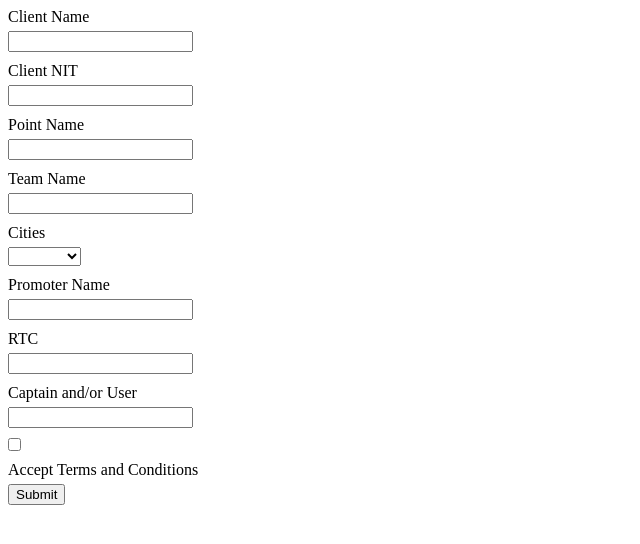
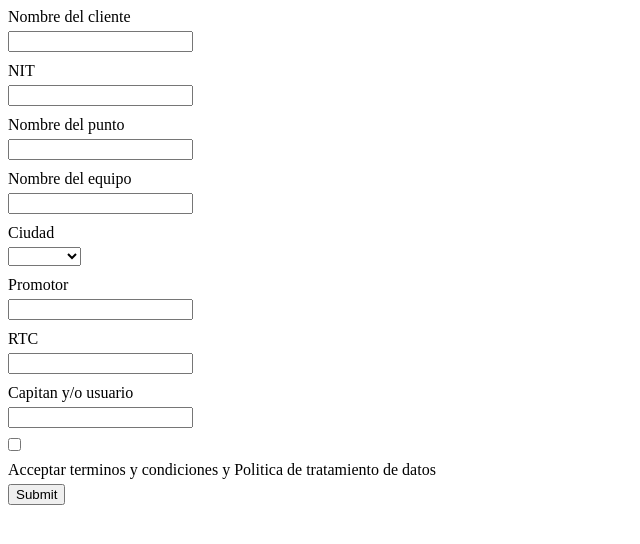
Before and after one commit to cigotete/vue-client-register-form-test, a Vue app: page / in a window 1280 px wide. Shown: the top 544 px of the page, without its empty margins (0-640 px from the left). Built offline with nearby package versions, Linux system fonts and the light colour scheme.

Commit message:
Renaming fields.

```diff
--- a/src/components/LeggerSuscription.vue
+++ b/src/components/LeggerSuscription.vue
@@ -1,34 +1,34 @@
 <template>
   <div id="legger-form">
-    <label for="client-name">Client Name</label>
-    <input id="client-name" type="text" v-model="form.clientName" :maxlength="255" required>
+    <label for="client-name">{{ this.field_names.field_legger_client_name }}</label>
+    <input id="client-name" type="text" v-model="form.field_legger_client_name" :maxlength="255" required>
 
-    <label for="client-nit">Client NIT</label>
-    <input id="client-nit" type="text" v-model="form.clientNit" :maxlength="255" required>
+    <label for="client-nit">{{ this.field_names.field_legger_client_nit }}</label>
+    <input id="client-nit" type="text" v-model="form.field_legger_client_nit" :maxlength="255" required>
 
-    <label for="point-name">Point Name</label>
-    <input id="point-name" type="text" v-model="form.pointName" :maxlength="255">
+    <label for="point-name">{{ this.field_names.field_legger_point_name }}</label>
+    <input id="point-name" type="text" v-model="form.field_legger_point_name" :maxlength="255">
 
-    <label for="team-name">Team Name</label>
-    <input id="team-name" type="text" v-model="form.teamName" :maxlength="255">
+    <label for="team-name">{{ this.field_names.field_legger_team_name }}</label>
+    <input id="team-name" type="text" v-model="form.field_legger_team_name" :maxlength="255">
 
-    <label for="cities">Cities</label>
-    <select id="cities" v-model="form.selectedCity">
+    <label for="cities">{{ this.field_names.field_legger_cities }}</label>
+    <select id="cities" v-model="form.field_legger_cities">
       <option v-for="city in cities" :key="city.key" :value="city.key">{{ city.value }}</option>
     </select>
 
-    <label for="promoter-name">Promoter Name</label>
-    <input id="promoter-name" type="text" v-model="form.promoterName" :maxlength="255">
+    <label for="promoter-name">{{ this.field_names.field_legger_promoter }}</label>
+    <input id="promoter-name" type="text" v-model="form.field_legger_promoter" :maxlength="255">
 
-    <label for="rtc">RTC</label>
-    <input id="rtc" type="text" v-model="form.rtc" :maxlength="255">
+    <label for="rtc">{{ this.field_names.field_legger_rtc }}</label>
+    <input id="rtc" type="text" v-model="form.field_legger_rtc" :maxlength="255">
 
-    <label for="captain-user">Captain and/or User</label>
-    <input id="captain-user" type="text" v-model="form.captainUser" :maxlength="255">
+    <label for="captain-user">{{ this.field_names.field_legger_captain_andor_user }}</label>
+    <input id="captain-user" type="text" v-model="form.field_legger_captain_andor_user" :maxlength="255">
 
     <label for="accept-toc-pdt">
-      <input id="accept-toc-pdt" type="checkbox" v-model="form.acceptTocPdt" required>
-      Accept Terms and Conditions
+      <input id="accept-toc-pdt" type="checkbox" v-model="form.field_legger_accept_tnc_pdt" required>
+      {{ this.field_names.field_legger_accept_tnc_pdt }}
     </label>
 
     <button @click="submitForm" type="submit">Submit</button>
@@ -42,21 +42,33 @@ export default   {
   data() {
     return {
       form: {
-        clientName: '',
-        clientNit: '',
-        pointName: '',
-        teamName: '',
-        selectedCity: '',
-        promoterName: '',
-        rtc: '',
-        captainUser: '',
-        acceptTocPdt: false
+        field_legger_client_name: '',
+        field_legger_client_nit: '',
+        field_legger_point_name: '',
+        field_legger_team_name: '',
+        field_legger_cities: '',
+        field_legger_promoter: '',
+        field_legger_rtc: '',
+        field_legger_captain_andor_user: '',
+        field_legger_accept_tnc_pdt: false,
       },
       cities: [
         { key: 'bogota', value: 'Bogotá' },
         { key: 'medellin', value: 'Medellín' },
         { key: 'cali', value: 'Cali' }
-      ]
+      ],
+      field_names: {
+        field_legger_client_name: 'Nombre del cliente',
+        field_legger_client_nit: 'NIT',
+        field_legger_point_name: 'Nombre del punto',
+        field_legger_team_name: 'Nombre del equipo',
+        field_legger_cities: 'Ciudad',
+        field_legger_promoter: 'Promotor',
+        field_legger_rtc: 'RTC',
+        field_legger_captain_andor_user: 'Capitan y/o usuario',
+        field_legger_accept_tnc_pdt: 'Acceptar terminos y condiciones y Politica de tratamiento de datos',
+      },
+      validationErrors: {},
     };
   },
   methods: {
@@ -67,52 +79,52 @@ export default   {
       const data = {
         title: [
           {
-            value: this.form.clientName + ' - ' + this.form.clientNit,
+            value: this.form.field_legger_client_name + ' - ' + this.form.field_legger_client_nit,
           },
         ],
         field_legger_client_name: [
           {
-            value: this.form.clientName,
+            value: this.form.field_legger_client_name,
           },
         ],
         field_legger_client_nit: [
           {
-            value: this.form.clientNit,
+            value: this.form.field_legger_client_nit,
           },
         ],
         field_legger_point_name: [
           {
-            value: this.form.pointName,
+            value: this.form.field_legger_point_name,
           },
         ],
         field_legger_team_name: [
           {
-            value: this.form.teamName,
+            value: this.form.field_legger_team_name,
           },
         ],
         field_legger_cities: [
           {
-            value: this.form.selectedCity,
+            value: this.form.field_legger_cities,
           },
         ],
         field_legger_promoter: [
           {
-            value: this.form.promoterName,
+            value: this.form.field_legger_promoter,
           },
         ],
         field_legger_rtc: [
           {
-            value: this.form.rtc,
+            value: this.form.field_legger_rtc,
           },
         ],
         field_legger_captain_andor_user: [
           {
-            value: this.form.captainUser,
+            value: this.form.field_legger_captain_andor_user,
           },
         ],
         field_legger_accept_tnc_pdt: [
           {
-            value: this.form.acceptTocPdt,
+            value: this.form.field_legger_accept_tnc_pdt,
           },
         ],
         type: [
```
